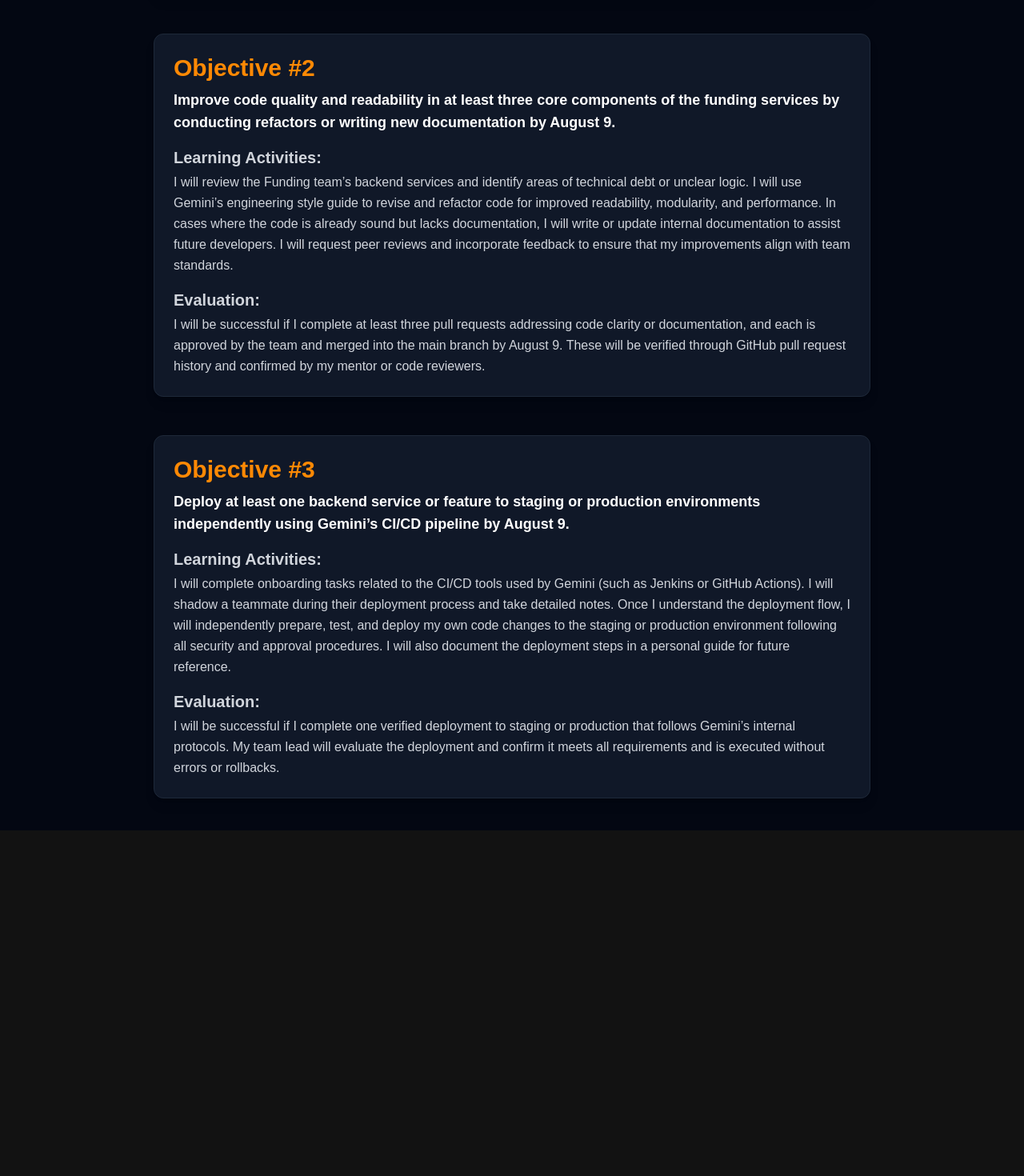
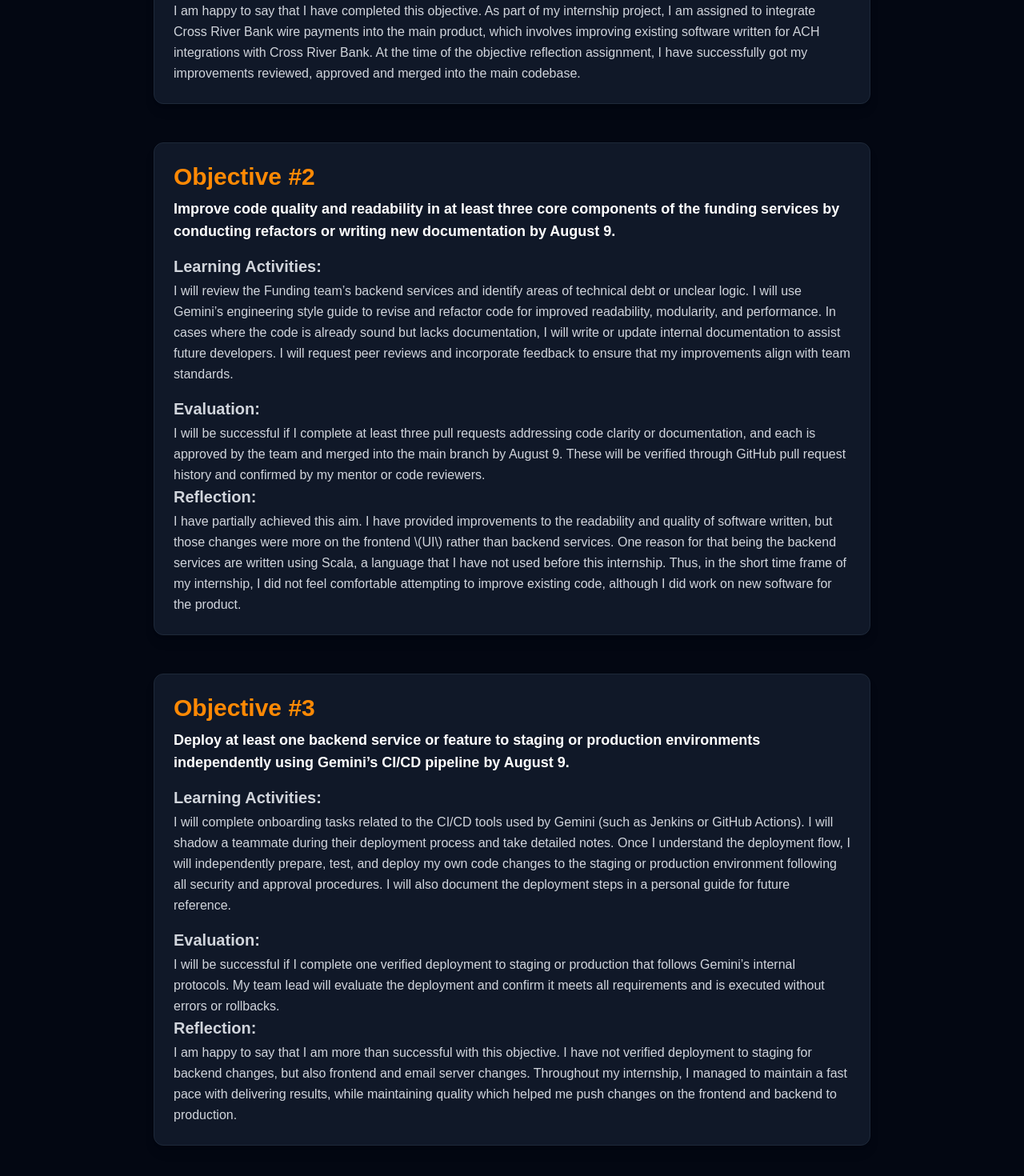
Before and after one commit to Vegito2367/TejPortfolio, a Next.js app in the folder personalwebsite/: page /goals in a window 1280 px wide. Shown: the part 588-2058 px from the top of the page at 80% size. Before the commit the page ends 1626 px from the top, so only its background shows below. Built offline with nearby package versions, Linux system fonts and the light colour scheme.

Commit message:
Reflection assignment

```diff
--- a/personalwebsite/src/app/goals/page.tsx
+++ b/personalwebsite/src/app/goals/page.tsx
@@ -69,6 +69,10 @@
             <p className="text-gray-300 leading-relaxed">
               I will be successful if I contribute at least one functional tool or backend improvement that is approved and merged into the team’s main codebase by August 9. Success will be determined by the completion of this feature, feedback from code reviewers, and confirmation from my mentor or team lead that it improves workflow or system performance.
             </p>
+            <h3 className="text-xl text-gray-300 font-bold mb-1">Reflection:</h3>
+            <p className="text-gray-300 leading-relaxed">
+              I am happy to say that I have completed this objective. As part of my internship project, I am assigned to integrate Cross River Bank wire payments into the main product, which involves improving existing software written for ACH integrations with Cross River Bank. At the time of the objective reflection assignment, I have successfully got my improvements reviewed, approved and merged into the main codebase.
+            </p>
           </div>
 
           {/* Objective 2 */}
@@ -86,6 +90,10 @@
             <h3 className="text-xl text-gray-300 font-bold mb-1">Evaluation:</h3>
             <p className="text-gray-300 leading-relaxed">
               I will be successful if I complete at least three pull requests addressing code clarity or documentation, and each is approved by the team and merged into the main branch by August 9. These will be verified through GitHub pull request history and confirmed by my mentor or code reviewers.
+            </p>
+            <h3 className="text-xl text-gray-300 font-bold mb-1">Reflection:</h3>
+            <p className="text-gray-300 leading-relaxed">
+              I have partially achieved this aim. I have provided improvements to the readability and quality of software written, but those changes were more on the frontend \(UI\) rather than backend services. One reason for that being the backend services are written using Scala, a language that I have not used before this internship. Thus, in the short time frame of my internship, I did not feel comfortable attempting to improve existing code, although I did work on new software for the product.
             </p>
           </div>
 
@@ -105,6 +113,10 @@
             <p className="text-gray-300 leading-relaxed">
               I will be successful if I complete one verified deployment to staging or production that follows Gemini’s internal protocols. My team lead will evaluate the deployment and confirm it meets all requirements and is executed without errors or rollbacks.
             </p>
+            <h3 className="text-xl text-gray-300 font-bold mb-1">Reflection:</h3>
+            <p className="text-gray-300 leading-relaxed">
+              I am happy to say that I am more than successful with this objective. I have not verified deployment to staging for backend changes, but also frontend and email server changes. Throughout my internship, I managed to maintain a fast pace with delivering results, while maintaining quality which helped me push changes on the frontend and backend to production.
+            </p>
           </div>
         </div>
       </section>
```
